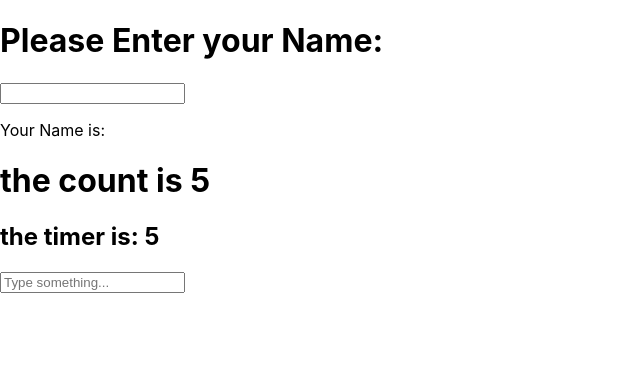
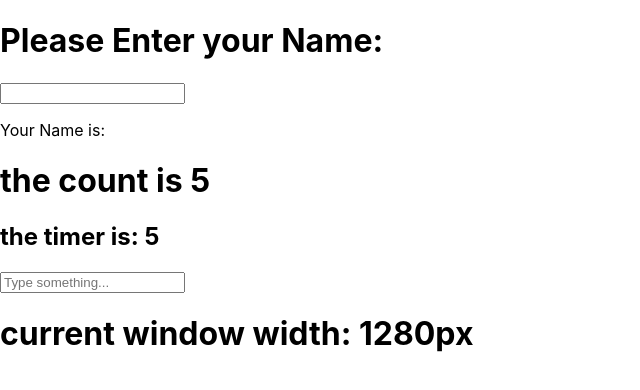
Before and after one commit to kireeti7/useeffectdemo, a React (Create React App) app: page / in a window 1280 px wide. Shown: the top 390 px of the page, without its empty margins (0-640 px from the left). Built offline with nearby package versions, Linux system fonts and the light colour scheme.

Commit message:
windowresize feature added

```diff
--- a/src/App.js
+++ b/src/App.js
@@ -3,6 +3,7 @@ import ConsoleLog from './components/ConsoleLog'
 import TimerCount from './components/TimerCount'
 import DelayedMessage from './components/DelayedMessage'
 import IntervelCount from './components/IntervalCount'
+import WindowResize from './components/WindowResize'
 
 const App = () => {
   return (
@@ -11,6 +12,7 @@ const App = () => {
       <TimerCount />
       <IntervelCount />
       <DelayedMessage />
+      <WindowResize />
     </div>
   )
 }
--- /dev/null
+++ b/src/components/WindowResize.jsx
@@ -0,0 +1,21 @@
+import { useState, useEffect } from "react";
+
+export default function Window() {
+    const [width, setWidth] = useState(window.innerWidth)
+
+    useEffect(() => {
+        function handleResize() {
+            setWidth(window.innerWidth)
+        }
+
+        window.addEventListener("resize", handleResize);
+
+        return() => {
+            window.removeEventListener("resize", handleResize);
+        };
+    }, [])
+
+    return(
+        <h1>current window width: {width}px</h1>
+    );
+}
```
